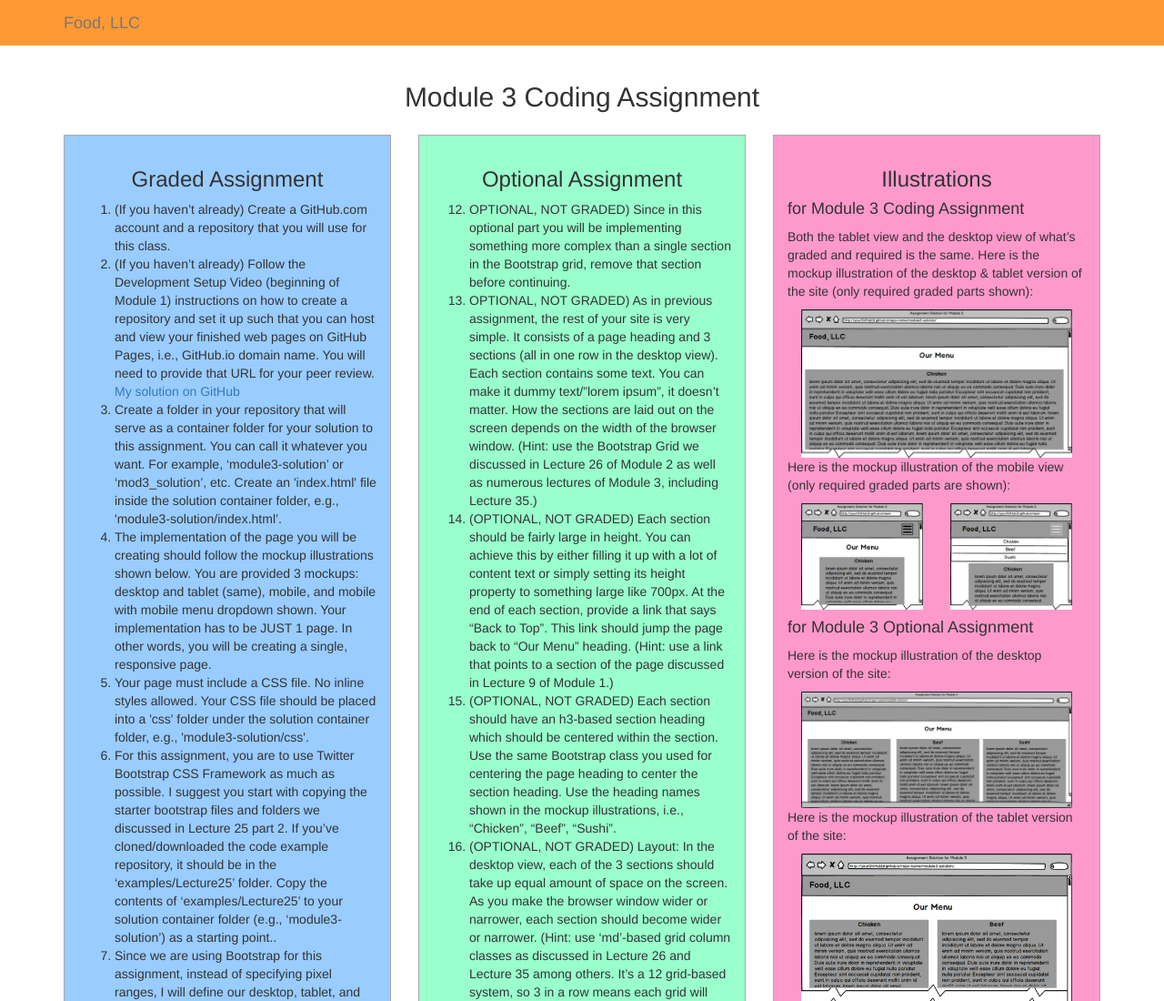
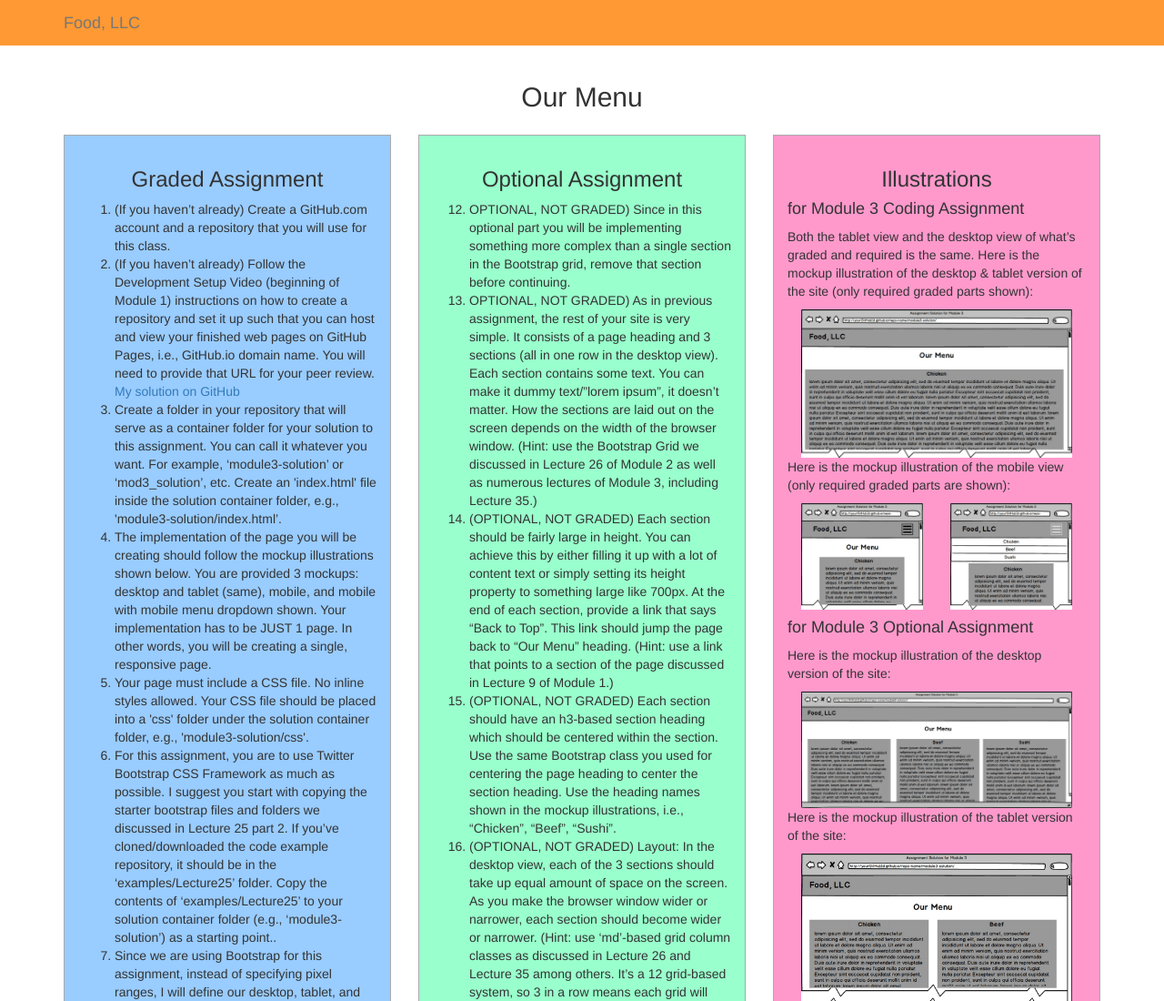
Before and after one commit to apotyahaylo/coursera_css3, a plain HTML site: page module3-solution/index.html in a window 1280 px wide. Shown: the top 1100 px of the page at 91% size. Drawn offline with Linux system fonts and the light colour scheme.

Commit message:
edit text

```diff
--- a/module3-solution/index.html
+++ b/module3-solution/index.html
@@ -46,7 +46,7 @@
 
   <div id="main-content" class="container">
 
-    <h2 id="top" class="text-center">Module 3 Coding Assignment</h1>
+    <h2 id="top" class="text-center">Our Menu</h1>
 
     <div class="row">
 
```
